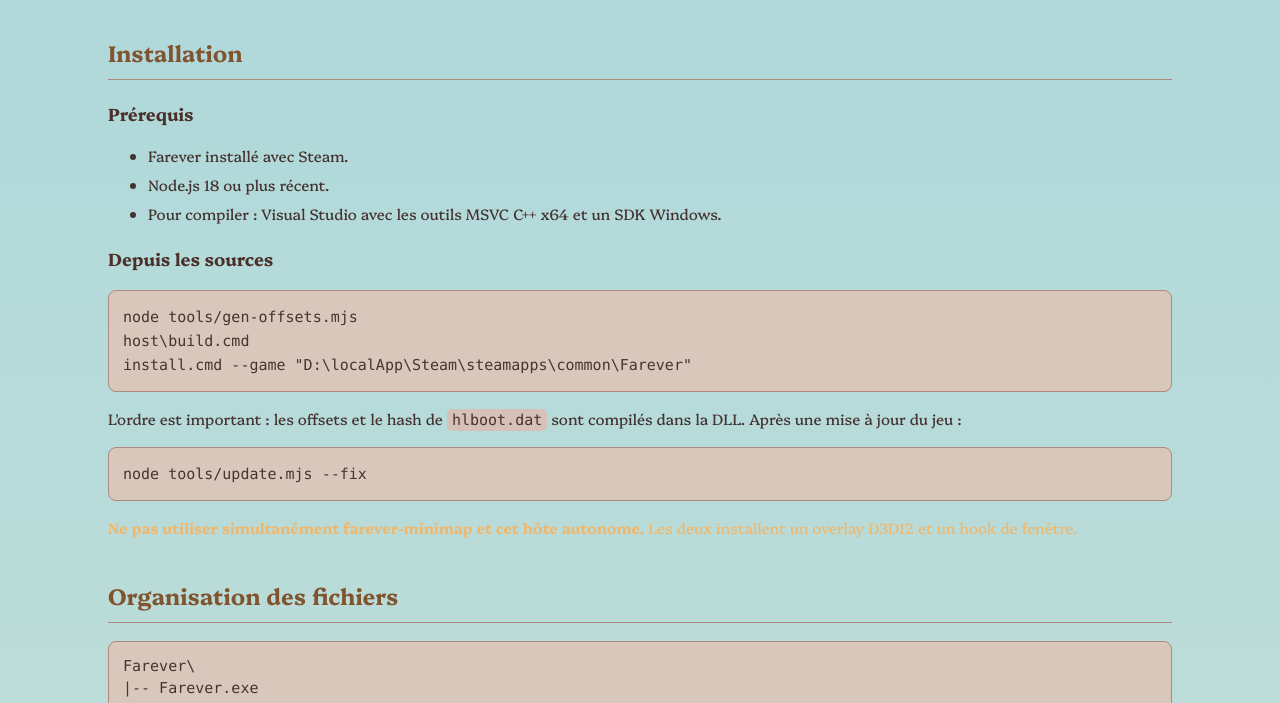
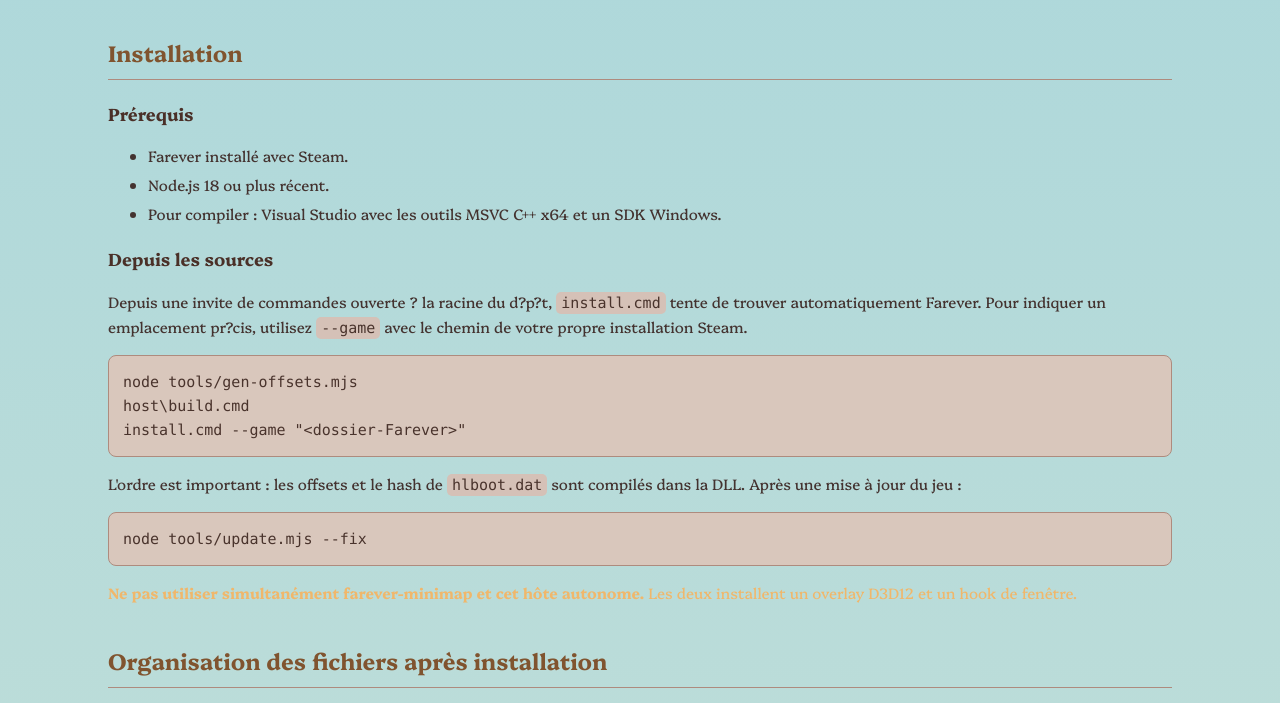
Before and after one commit to Blaakan/farever-mods, a plain HTML site: page html/index.html in a window 1280 px wide. Shown: the part 3139-3842 px from the top of the page. Drawn offline with Linux system fonts and the light colour scheme; a script that the page names is missing.

Commit message:
Clarify installation paths and file layout

```diff
--- a/html/index.html
+++ b/html/index.html
@@ -27,10 +27,10 @@
 <article class="card"><h3>Documentation de s&eacute;curit&eacute;</h3><ul><li>Origine et compilation de la DLL document&eacute;es.</li><li>V&eacute;rification du hash de la version du jeu avant toute lecture m&eacute;moire.</li><li>Explication des risques li&eacute;s &agrave; une DLL native charg&eacute;e dans le jeu.</li></ul></article>
 </div></section>
 <section id="raccourcis"><h2>Raccourcis principaux</h2><table><thead><tr><th>Touche</th><th>Action</th></tr></thead><tbody><tr><td><b>F8</b></td><td>Ouvrir ou fermer le Collection Atlas.</td></tr><tr><td><b>F9</b></td><td>Ajouter un point de route &agrave; la position actuelle.</td></tr><tr><td><b>F10</b></td><td>Passer le point de route courant.</td></tr><tr><td><b>Maj + F10</b></td><td>Effacer la route courante.</td></tr><tr><td><b>Ctrl + clic</b></td><td>Ajouter une entr&eacute;e de l'Atlas &agrave; la route.</td></tr><tr><td><b>Maj + clic</b></td><td>Ajouter l'entr&eacute;e en priorit&eacute;.</td></tr></tbody></table></section>
-<section id="installation"><h2>Installation</h2><h3>Pr&eacute;requis</h3><ul><li>Farever install&eacute; avec Steam.</li><li>Node.js 18 ou plus r&eacute;cent.</li><li>Pour compiler : Visual Studio avec les outils MSVC C++ x64 et un SDK Windows.</li></ul><h3>Depuis les sources</h3><pre>node tools/gen-offsets.mjs
+<section id="installation"><h2>Installation</h2><h3>Pr&eacute;requis</h3><ul><li>Farever install&eacute; avec Steam.</li><li>Node.js 18 ou plus r&eacute;cent.</li><li>Pour compiler : Visual Studio avec les outils MSVC C++ x64 et un SDK Windows.</li></ul><h3>Depuis les sources</h3><p>Depuis une invite de commandes ouverte ? la racine du d?p?t, <code>install.cmd</code> tente de trouver automatiquement Farever. Pour indiquer un emplacement pr?cis, utilisez <code>--game</code> avec le chemin de votre propre installation Steam.</p><pre>node tools/gen-offsets.mjs
 host\build.cmd
-install.cmd --game "D:\localApp\Steam\steamapps\common\Farever"</pre><p>L'ordre est important : les offsets et le hash de <code>hlboot.dat</code> sont compil&eacute;s dans la DLL. Apr&egrave;s une mise &agrave; jour du jeu :</p><pre>node tools/update.mjs --fix</pre><p class="warn"><b>Ne pas utiliser simultan&eacute;ment farever-minimap et cet h&ocirc;te autonome.</b> Les deux installent un overlay D3D12 et un hook de fen&ecirc;tre.</p></section>
-<section id="fichiers"><h2>Organisation des fichiers</h2><pre class="tree">Farever\
+install.cmd --game "&lt;dossier-Farever&gt;"</pre><p>L'ordre est important : les offsets et le hash de <code>hlboot.dat</code> sont compil&eacute;s dans la DLL. Apr&egrave;s une mise &agrave; jour du jeu :</p><pre>node tools/update.mjs --fix</pre><p class="warn"><b>Ne pas utiliser simultan&eacute;ment farever-minimap et cet h&ocirc;te autonome.</b> Les deux installent un overlay D3D12 et un hook de fen&ecirc;tre.</p></section>
+<section id="fichiers"><h2>Organisation des fichiers apr&egrave;s installation</h2><pre class="tree">Farever\
 |-- Farever.exe
 |-- dxgi.dll                 obligatoire &agrave; la racine
 `-- mods\
@@ -51,5 +51,5 @@
 <section id="rapport"><h2>Utiliser le rapport</h2><ol><li>Lancer le jeu avec la nouvelle DLL.</li><li>Entrer dans le monde avec chaque personnage &agrave; enregistrer.</li><li>Ouvrir la fen&ecirc;tre F8 et cliquer sur <b>Tout sauvegarder</b>.</li><li>Ouvrir ensuite <a href="farever-report.html">le rapport</a>.</li><li>Choisir un personnage et naviguer entre Inventaire, &Eacute;quipement, M&eacute;tiers, Runes, Ma&icirc;trise et Collection.</li></ol><p>Les statistiques avanc&eacute;es comme les d&eacute;g&acirc;ts calcul&eacute;s, l'armure ou les attributs ne sont affich&eacute;es que si elles existent dans les exports. La page n'invente aucune valeur.</p></section>
 <section id="depannage"><h2>D&eacute;pannage</h2><table><thead><tr><th>Sympt&ocirc;me</th><th>V&eacute;rification</th></tr></thead><tbody><tr><td>F8 ne fait rien</td><td>Lire <code>farever-modkit.log</code>. Un <code>build: MISMATCH</code> signifie que le jeu a &eacute;t&eacute; mis &agrave; jour.</td></tr><tr><td>L'Atlas est vide</td><td>Entrer avec un personnage et attendre la premi&egrave;re lecture. V&eacute;rifier la pr&eacute;sence de <code>farever-atlas.tsv</code>.</td></tr><tr><td>Erreur DX12 au lancement</td><td>D&eacute;sactiver l'overlay Steam, fermer les autres overlays et v&eacute;rifier que la DLL contient le d&eacute;lai de 20 secondes.</td></tr><tr><td>Rapport ancien</td><td>Relancer un personnage, attendre la mise &agrave; jour de <code>farever-report-data.js</code>, puis recharger la page avec Ctrl+F5.</td></tr><tr><td>Accents incorrects</td><td>R&eacute;g&eacute;n&eacute;rer l'atlas avec la langue du jeu ou <code>--lang fr</code>.</td></tr></tbody></table></section>
 <section id="dll"><h2>DLL, code source et risques</h2><p>Le code source de <code>dxgi.dll</code> se trouve dans <code>host\src</code>. <code>host\build.cmd</code> le compile avec MSVC et produit <code>host\build\dxgi.dll</code>. L'installateur <b>ne compile pas</b> : il v&eacute;rifie le jeu puis copie une DLL d&eacute;j&agrave; construite.</p><p>Cette DLL doit rester &agrave; la racine car Windows la charge comme proxy DXGI. Elle charge ensuite le vrai DXGI syst&egrave;me par son chemin absolu.</p><div class="callout"><b>Risque r&eacute;el :</b> une DLL native s'ex&eacute;cute dans le processus du jeu avec les droits de l'utilisateur. Un bug peut provoquer un crash et une DLL malveillante pourrait faire davantage. Le code actuel du mod ne contient aucune communication r&eacute;seau, mais il lit la m&eacute;moire du jeu et intercepte la pr&eacute;sentation DirectX.</div><ul><li>Consulter <code>docs\dll-safety.md</code> pour le d&eacute;tail.</li><li>Compiler localement pour ne pas d&eacute;pendre d'un binaire tiers.</li><li>Comparer le SHA-256 de la DLL compil&eacute;e et install&eacute;e.</li><li>Le mod refuse les lectures lorsque le hash du jeu ne correspond pas.</li></ul></section>
-<section id="desinstallation"><h2>D&eacute;sinstallation</h2><pre>uninstall.cmd --game "D:\localApp\Steam\steamapps\common\Farever"</pre><p>Supprimer seulement <code>dxgi.dll</code> suffit &agrave; emp&ecirc;cher le chargement natif. Les donn&eacute;es restent conserv&eacute;es. Pour supprimer les fichiers g&eacute;n&eacute;r&eacute;s :</p><pre>uninstall.cmd --purge --game "D:\localApp\Steam\steamapps\common\Farever"</pre><p>Les routes cr&eacute;&eacute;es manuellement sont prot&eacute;g&eacute;es sauf si <code>--force</code> est ajout&eacute;.</p></section>
+<section id="desinstallation"><h2>D&eacute;sinstallation</h2><pre>uninstall.cmd --game "&lt;dossier-Farever&gt;"</pre><p>Supprimer seulement <code>dxgi.dll</code> suffit &agrave; emp&ecirc;cher le chargement natif. Les donn&eacute;es restent conserv&eacute;es. Pour supprimer les fichiers g&eacute;n&eacute;r&eacute;s :</p><pre>uninstall.cmd --purge --game "&lt;dossier-Farever&gt;"</pre><p>Les routes cr&eacute;&eacute;es manuellement sont prot&eacute;g&eacute;es sauf si <code>--force</code> est ajout&eacute;.</p></section>
 </main><footer>Farever Modkit &mdash; documentation locale du mod</footer></body></html>
```
